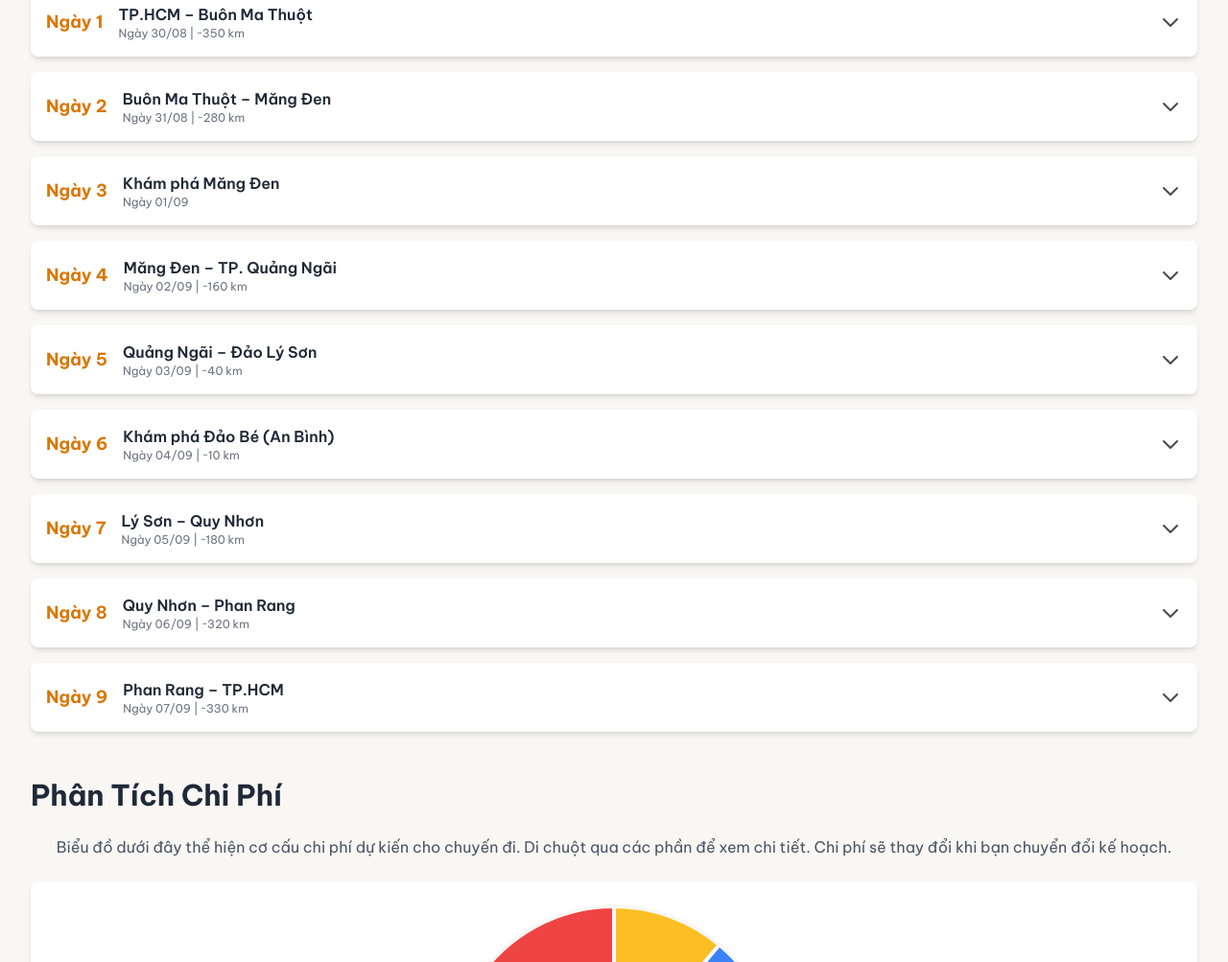
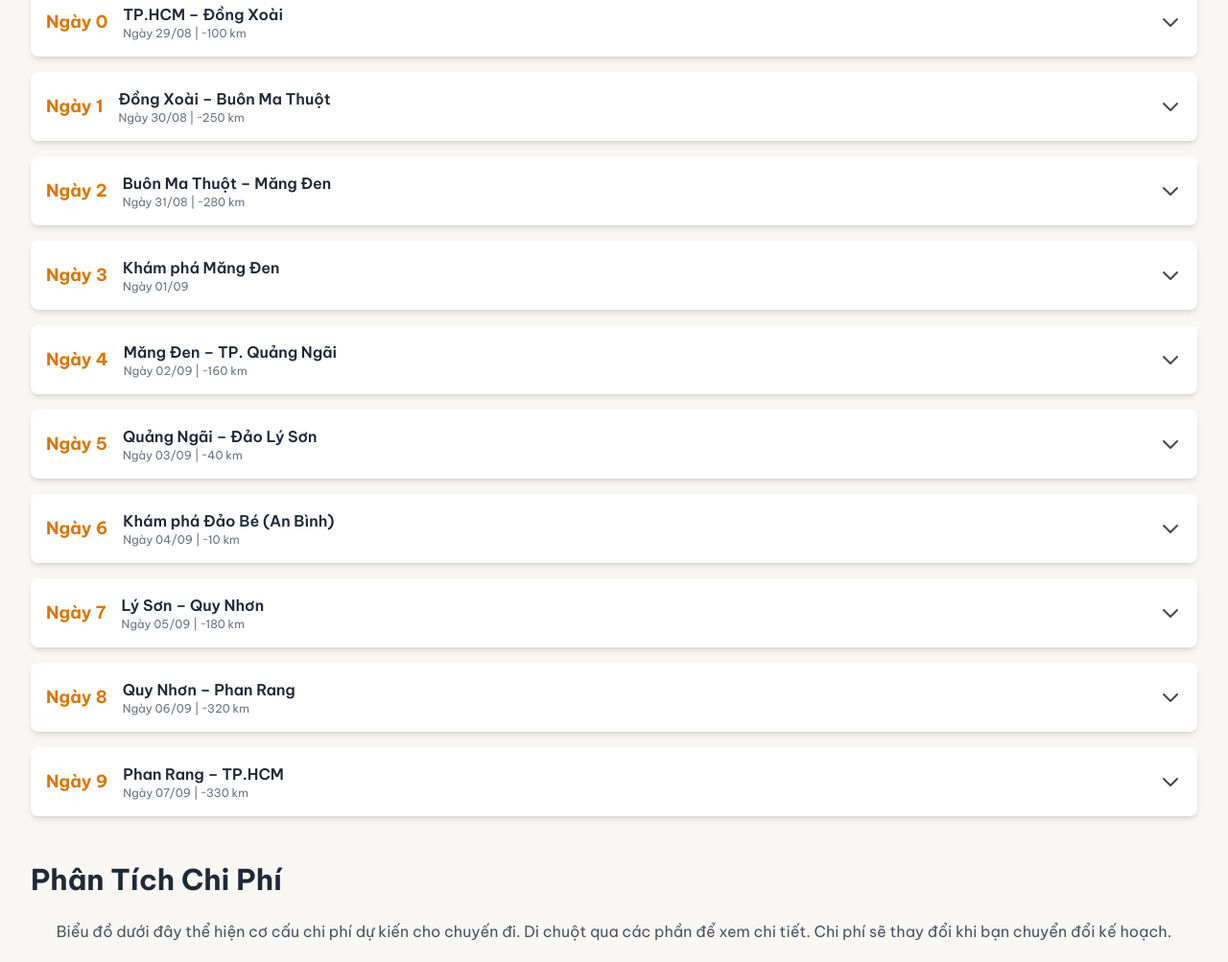
Before and after one commit to phuc-hm/goready, a plain HTML site: page index.html in a window 1280 px wide. Shown: the part 501-1504 px from the top of the page at 96% size. Drawn offline with nearby package versions, Linux system fonts and the light colour scheme.

Commit message:
Update plan

```diff
--- a/index.html
+++ b/index.html
@@ -161,9 +161,9 @@
                         data: [1200000, 3200000, 2700000, 2000000, 1710000],
                     },
                     itinerary: [
-                        { day: 5, date: '03/09', title: 'Quảng Ngãi – Đảo Lý Sơn', distance: '~40 km', time: 'Cả ngày', details: '<b>06:30:</b> Dậy sớm, trả phòng, ăn sáng nhẹ.<br><b>07:00:</b> Di chuyển ra cảng Sa Kỳ (Gửi xe máy hoặc vận chuyển xe máy ra đảo).<br><b>07:30 - 08:00:</b> Lên tàu cao tốc ra đảo (cần đặt vé trước).<br><b>~09:00:</b> Tàu cập bến <b>Đảo Lý Sơn</b>. Nhận phòng, thuê xe máy trên đảo.<br><b>10:00:</b> Bắt đầu khám phá Đảo Lớn: Cột cờ Tổ quốc trên đỉnh Thới Lới, Hang Câu.<br><b>12:00 - 13:30:</b> Ăn trưa với hải sản tươi sống.<br><b>14:00:</b> Tham quan Chùa Hang.<br><b>~17:00:</b> Di chuyển ra <b>Cổng Tò Vò</b> để ngắm hoàng hôn.<br><b>Tối:</b> Dạo chợ đêm, thưởng thức hải sản.' },
-                        { day: 6, date: '04/09', title: 'Khám phá Đảo Bé (An Bình)', distance: '~10 km', time: 'Cả ngày', details: '<b>07:30:</b> Ăn sáng trên Đảo Lớn.<br><b>08:00:</b> Ra bến tàu, đi cano qua <b>Đảo Bé</b>.<br><b>08:30 - 11:30:</b> Tự do tắm biển, lặn ngắm san hô.<br><b>11:30 - 12:30:</b> Ăn trưa trên Đảo Bé.<br><b>~13:30:</b> Lên cano về lại Đảo Lớn.<br><b>Chiều:</b> Tự do nghỉ ngơi hoặc đi thăm các cánh đồng tỏi.<br><b>Tối:</b> Tận hưởng đêm cuối cùng trên đảo.' },
-                        { day: 7, date: '05/09', title: 'Lý Sơn – Quy Nhơn', distance: '~180 km', time: '~6 giờ', details: '<b>Sáng:</b> Lên chuyến tàu sớm nhất (khoảng 08:00) từ Lý Sơn về đất liền.<br><b>~09:00:</b> Cập cảng Sa Kỳ.<br><b>09:30:</b> Xuất phát đi Quy Nhơn.<br><b>12:00 - 13:00:</b> Ăn trưa tại khu vực <b>Sa Huỳnh</b>.<br><b>13:00 - 14:30:</b> Sau khi ăn trưa, ghé thăm <b>Làng cổ Gò Cỏ</b> và <b>bãi biển Làng Gò Cỏ</b>.<br><b>~16:00 - 16:30:</b> Đến <b>TP. Quy Nhơn</b>, nhận phòng.<br><b>Chiều tối:</b> Tự do dạo biển Quy Nhơn, ăn tối, khám phá quảng trường trung tâm.' },
+                        { day: 5, date: '03/09', title: 'Quảng Ngãi – Đảo Lý Sơn', distance: '~40 km', time: 'Cả ngày', details: '<b>06:30:</b> Dậy sớm, trả phòng, ăn sáng nhẹ.<br><b>07:00:</b> Di chuyển ra cảng Sa Kỳ.<br><b>07:30 - 08:00:</b> Lên tàu cao tốc ra đảo.<br><b>~09:00:</b> Tàu cập bến <b>Đảo Lý Sơn</b>, nhận phòng.<br><b>10:00:</b> Bắt đầu khám phá Đảo Lớn.<br><b>12:00 - 13:30:</b> Ăn trưa với hải sản.<br><b>14:00:</b> Tham quan Chùa Hang.<br><b>~17:00:</b> Di chuyển ra <b>Cổng Tò Vò</b> ngắm hoàng hôn.<br><b>Tối:</b> Dạo chợ đêm.<br><br><b>Gợi ý hoạt động:</b><ul><li><b>Chinh phục đỉnh Thới Lới:</b> <i>Leo lên đỉnh núi lửa đã tắt để ngắm toàn cảnh hòn đảo.</i></li><li><b>Viếng Chùa Hang và Chùa Đục:</b> <i>Hai ngôi chùa cổ linh thiêng với kiến trúc độc đáo.</i></li><li><b>Thưởng thức đặc sản:</b> <i>Đừng quên thử gỏi tỏi, ốc xà cừ, cua huỳnh đế.</i></li></ul>' },
+                        { day: 6, date: '04/09', title: 'Khám phá Đảo Bé (An Bình)', distance: '~10 km', time: 'Cả ngày', details: '<b>07:30:</b> Ăn sáng trên Đảo Lớn.<br><b>08:00:</b> Ra bến tàu, đi cano qua <b>Đảo Bé</b>.<br><b>08:30 - 11:30:</b> Tự do tắm biển, lặn ngắm san hô.<br><b>11:30 - 12:30:</b> Ăn trưa trên Đảo Bé.<br><b>~13:30:</b> Lên cano về lại Đảo Lớn.<br><b>Chiều:</b> Tự do nghỉ ngơi, thăm các cánh đồng tỏi.<br><b>Tối:</b> Tận hưởng đêm cuối cùng trên đảo.' },
+                        { day: 7, date: '05/09', title: 'Lý Sơn – Quy Nhơn', distance: '~180 km', time: '~6 giờ', details: '<b>Sáng:</b> Lên tàu sớm nhất về đất liền.<br><b>~09:00:</b> Cập cảng Sa Kỳ.<br><b>09:30:</b> Xuất phát đi Quy Nhơn.<br><b>12:00 - 13:00:</b> Ăn trưa tại <b>Sa Huỳnh</b>.<br><b>13:00 - 14:30:</b> Ghé thăm <b>Làng cổ Gò Cỏ</b>.<br><b>~16:00 - 16:30:</b> Đến <b>TP. Quy Nhơn</b>, nhận phòng.<br><b>Chiều tối:</b> Dạo biển Quy Nhơn, ăn tối.<br><br><b>Gợi ý hoạt động (Quy Nhơn):</b><ul><li><b>Ghềnh Ráng Tiên Sa:</b> <i>Khu du lịch với bãi tắm Hoàng Hậu (bãi đá trứng) và mộ Hàn Mặc Tử.</i></li><li><b>Tháp Đôi:</b> <i>Cụm tháp Chăm cổ nằm ngay trong lòng thành phố.</i></li></ul>' },
                     ]
                 },
                 planB: {
@@ -174,17 +174,18 @@
                         data: [1200000, 3200000, 2700000, 2000000, 400000],
                     },
                     itinerary: [
-                        { day: 5, date: '03/09', title: 'Khám phá Quảng Ngãi & Biển Mỹ Khê', distance: '~50 km', time: 'N/A', details: '<b>08:00 - 09:00:</b> Ăn sáng tại TP. Quảng Ngãi.<br><b>09:00 - 11:30:</b> Tham quan <b>Khu chứng tích Sơn Mỹ (Mỹ Lai)</b> để tìm hiểu về lịch sử.<br><b>11:30 - 13:00:</b> Quay về TP. Quảng Ngãi ăn trưa.<br><b>13:30 - 16:30:</b> Di chuyển ra <b>biển Mỹ Khê</b> để tắm biển, thư giãn.<br><b>Tối:</b> Tự do khám phá ẩm thực thành phố.' },
-                        { day: 6, date: '04/09', title: 'Quảng Ngãi – Sa Huỳnh', distance: '~60 km', time: '~2 giờ', details: '<b>Sáng:</b> Ăn sáng, trả phòng tại TP. Quảng Ngãi.<br><b>09:00:</b> Xuất phát đi <b>Sa Huỳnh</b>.<br><b>~11:00:</b> Đến Sa Huỳnh, nhận phòng, ăn trưa với hải sản.<br><b>Chiều:</b> Tham quan <b>Làng cổ Gò Cỏ</b>, bãi biển Làng Gò Cỏ. Tìm hiểu về <b>văn hóa Sa Huỳnh</b> và các cánh đồng muối.<br><b>Tối:</b> Nghỉ đêm tại Sa Huỳnh.' },
-                        { day: 7, date: '05/09', title: 'Sa Huỳnh – Quy Nhơn', distance: '~120 km', time: '~3 giờ', details: '<b>Sáng:</b> Thong thả ăn sáng tại Sa Huỳnh.<br><b>09:00:</b> Xuất phát đi Quy Nhơn.<br><b>~12:30:</b> Đến <b>TP. Quy Nhơn</b>, nhận phòng, ăn trưa.<br><b>Chiều:</b> Có nhiều thời gian hơn để dạo biển, khám phá thành phố. Gợi ý: Ghềnh Ráng Tiên Sa & Mộ Hàn Mặc Tử.' },
+                        { day: 5, date: '03/09', title: 'Khám phá Quảng Ngãi & Biển Mỹ Khê', distance: '~50 km', time: 'N/A', details: '<b>08:00 - 09:00:</b> Ăn sáng.<br><b>09:00 - 11:30:</b> Tham quan <b>Khu chứng tích Sơn Mỹ (Mỹ Lai)</b>.<br><b>11:30 - 13:00:</b> Ăn trưa.<br><b>13:30 - 16:30:</b> Di chuyển ra <b>biển Mỹ Khê</b> tắm biển.<br><b>Tối:</b> Tự do khám phá ẩm thực.<br><br><b>Gợi ý hoạt động:</b><ul><li><b>Núi Thiên Ấn và Chùa Thiên Ấn:</b> <i>Biểu tượng của Quảng Ngãi, ngắm dòng sông Trà Khúc.</i></li><li><b>Thành cổ Châu Sa:</b> <i>Di tích Champa xưa cho người yêu thích lịch sử.</i></li></ul>' },
+                        { day: 6, date: '04/09', title: 'Quảng Ngãi – Sa Huỳnh', distance: '~60 km', time: '~2 giờ', details: '<b>Sáng:</b> Ăn sáng, trả phòng.<br><b>09:00:</b> Xuất phát đi <b>Sa Huỳnh</b>.<br><b>~11:00:</b> Đến Sa Huỳnh, nhận phòng, ăn trưa.<br><b>Chiều:</b> Tham quan <b>Làng cổ Gò Cỏ</b>, tìm hiểu văn hóa Sa Huỳnh.<br><b>Tối:</b> Nghỉ đêm tại Sa Huỳnh.<br><br><b>Gợi ý hoạt động:</b><ul><li><b>Đồng muối Sa Huỳnh:</b> <i>Tìm hiểu về nghề làm muối truyền thống.</i></li><li><b>Bãi biển Sa Huỳnh:</b> <i>Bãi biển hình vòng cung tuyệt đẹp để ngắm hoàng hôn.</i></li></ul>' },
+                        { day: 7, date: '05/09', title: 'Sa Huỳnh – Quy Nhơn', distance: '~120 km', time: '~3 giờ', details: '<b>Sáng:</b> Ăn sáng tại Sa Huỳnh.<br><b>09:00:</b> Xuất phát đi Quy Nhơn.<br><b>~12:30:</b> Đến <b>TP. Quy Nhơn</b>, nhận phòng, ăn trưa.<br><b>Chiều:</b> Dạo biển, khám phá thành phố.<br><br><b>Gợi ý hoạt động:</b><ul><li><b>Ghềnh Ráng Tiên Sa:</b> <i>Khu du lịch với bãi tắm Hoàng Hậu (bãi đá trứng) và mộ Hàn Mặc Tử.</i></li><li><b>Tháp Đôi:</b> <i>Cụm tháp Chăm cổ nằm ngay trong lòng thành phố.</i></li></ul>' },
                     ]
                 },
                 baseItinerary: [
-                    { day: 1, date: '30/08', title: 'TP.HCM – Buôn Ma Thuột', distance: '~350 km', time: '~11.5 giờ', details: '<b>04:00:</b> Xuất phát từ TP.HCM.<br><b>06:30 - 07:15:</b> Ăn sáng tại TP. Đồng Xoài.<br><b>11:00 - 12:00:</b> Ăn trưa tại TP. Gia Nghĩa.<br><b>~15:30:</b> Đến Buôn Ma Thuột, nhận phòng.<br><b>Chiều & Tối:</b> Khám phá Bảo tàng Cà phê, Buôn Akô Dhông.' },
+                    { day: 0, date: '29/08', title: 'TP.HCM – Đồng Xoài', distance: '~100 km', time: '~2.5 giờ', details: '<b>21:00:</b> Xuất phát từ TP.HCM, di chuyển trong đêm.<br><b>~23:30:</b> Đến <b>TP. Đồng Xoài</b>, nhận phòng khách sạn/nhà nghỉ đã đặt trước và nghỉ đêm.' },
+                    { day: 1, date: '30/08', title: 'Đồng Xoài – Buôn Ma Thuột', distance: '~250 km', time: '~7.5 giờ', details: '<b>07:00 - 08:00:</b> Ăn sáng tại <b>TP. Đồng Xoài</b>, trả phòng.<br><b>08:00:</b> Xuất phát đi Buôn Ma Thuột.<br><b>11:30 - 12:30:</b> Dừng chân ăn trưa tại khu vực <b>TP. Gia Nghĩa</b>.<br><b>~15:30:</b> Đến <b>TP. Buôn Ma Thuột</b>, nhận phòng.<br><b>Chiều & Tối:</b> Khám phá Bảo tàng Cà phê, Buôn Akô Dhông.' },
                     { day: 2, date: '31/08', title: 'Buôn Ma Thuột – Măng Đen', distance: '~280 km', time: '~8 giờ', details: '<b>06:30 - 07:30:</b> Ăn sáng, uống cà phê tại Buôn Ma Thuột, trả phòng.<br><b>07:30:</b> Xuất phát đi Măng Đen.<br><b>11:30 - 12:30:</b> Ăn trưa tại TP. Pleiku (Thưởng thức Phở khô Gia Lai).<br><b>~15:30:</b> Đến Măng Đen, nhận phòng.<br><b>Tối:</b> Tận hưởng không khí se lạnh, thưởng thức đặc sản.' },
-                    { day: 3, date: '01/09', title: 'Khám phá Măng Đen', distance: 'N/A', time: 'N/A', details: '<b>06:00 - 08:00:</b> "Săn mây" và uống cà phê tại các quán có view đẹp.<br><b>08:30 - 11:30:</b> Tham quan Chùa Khánh Lâm và Làng văn hóa Kon Bring.<br><b>11:30 - 13:00:</b> Ăn trưa và nghỉ ngơi.<br><b>13:00 - 16:30:</b> Khám phá rừng thông, ghé thăm các vườn nông nghiệp công nghệ cao.<br><b>Tối:</b> Tự do khám phá ẩm thực, mua sắm đặc sản.' },
+                    { day: 3, date: '01/09', title: 'Khám phá Măng Đen', distance: 'N/A', time: 'N/A', details: '<b>06:00 - 08:00:</b> "Săn mây" và uống cà phê.<br><b>Buổi sáng (08:30 - 11:30):</b> Khám phá cụm du lịch tâm linh và văn hóa.<br><b>11:30 - 13:00:</b> Ăn trưa và nghỉ ngơi.<br><b>Buổi chiều (13:00 - 16:30):</b> Trải nghiệm thiên nhiên.<br><b>Tối:</b> Tự do khám phá ẩm thực.<br><br><b>Gợi ý hoạt động:</b><ul><li><b>Hàng thông trăm tuổi:</b> <i>Địa điểm check in.</i></li><li><b>Hồ Đăk Ke:</b> <i>Hồ nước yên bình giữa rừng thông.</i></li><li><b>Thác Pa Sỹ:</b> <i>Khu du lịch sinh thái với ngọn thác đẹp.</i></li><li><b>Tượng Đức Mẹ Măng Đen:</b> <i>Địa điểm hành hương nổi tiếng.</i></li><li><b>Chùa Khánh Lâm:</b> <i>Ngôi chùa uy nghi trên đồi cao.</i></li><li><b>Làng văn hóa Kon Bring:</b> <i>Tìm hiểu văn hóa bản địa của người M\'Nông.</i></li></ul>' },
                     { day: 4, date: '02/09', title: 'Măng Đen – TP. Quảng Ngãi', distance: '~160 km', time: '~4.5 giờ', details: '<b>08:00 - 09:00:</b> Ăn sáng, uống cà phê tại Măng Đen.<br><b>09:00:</b> Xuất phát đi Quảng Ngãi.<br><b>~12:30:</b> Đến Quảng Ngãi, nhận phòng.<br><b>13:00 - 14:00:</b> Ăn trưa.<br><b>Chiều:</b> Kiểm tra thời tiết, quyết định Plan A/B.<br><b>Tối:</b> Quay về trung tâm, thưởng thức đặc sản don, ram bắp.' },
-                    { day: 8, date: '06/09', title: 'Quy Nhơn – Phan Rang', distance: '~320 km', time: '~7 giờ', details: '<b>Sáng:</b> Dành trọn buổi sáng khám phá các điểm nổi bật của Quy Nhơn: Eo Gió, Kỳ Co.<br><b>Trưa:</b> Trả phòng, ăn trưa với đặc sản Quy Nhơn.<br><b>13:00:</b> Xuất phát đi Phan Rang.<br><b>15:30 - 15:45:</b> Nghỉ ngơi ngắn tại Tuy Hòa.<br><b>18:00 - 18:15:</b> Nghỉ ngơi ngắn tại Nha Trang.<br><b>~20:00:</b> Đến <b>TP. Phan Rang</b>, nhận phòng, ăn tối và nghỉ ngơi.' },
+                    { day: 8, date: '06/09', title: 'Quy Nhơn – Phan Rang', distance: '~320 km', time: '~7 giờ', details: '<b>Sáng:</b> Dành trọn buổi sáng khám phá các điểm nổi bật của Quy Nhơn.<br><b>Trưa:</b> Trả phòng, ăn trưa với đặc sản Quy Nhơn.<br><b>13:00:</b> Xuất phát đi Phan Rang.<br><b>15:30 - 15:45:</b> Nghỉ ngơi ngắn tại Tuy Hòa.<br><b>18:00 - 18:15:</b> Nghỉ ngơi ngắn tại Nha Trang.<br><b>~20:00:</b> Đến <b>TP. Phan Rang</b>, nhận phòng, ăn tối và nghỉ ngơi.<br><br><b>Gợi ý hoạt động (Quy Nhơn):</b><ul><li><b>Eo Gió:</b> <i>Nơi có con đường đi bộ ven biển tuyệt đẹp.</i></li><li><b>Kỳ Co:</b> <i>Bãi biển được mệnh danh là "Maldives của Việt Nam".</i></li><li><b>Cù Lao Xanh:</b> <i>Hòn đảo nhỏ lý tưởng cho lặn ngắm san hô.</i></li></ul>' },
                     { day: 9, date: '07/09', title: 'Phan Rang – TP.HCM', distance: '~330 km', time: '~8 giờ', details: '<b>Sáng:</b> Ăn sáng tại Phan Rang.<br><b>07:00:</b> Xuất phát sớm về TP.HCM.<br><b>09:30 - 09:45:</b> Dừng chân nghỉ ngơi tại khu vực Phan Thiết.<br><b>12:00 - 13:00:</b> Ăn trưa tại khu vực Long Khánh.<br><b>~15:00 - 16:00:</b> Về đến <b>TP.HCM</b>, kết thúc chuyến đi an toàn.' },
                 ]
             };
```
